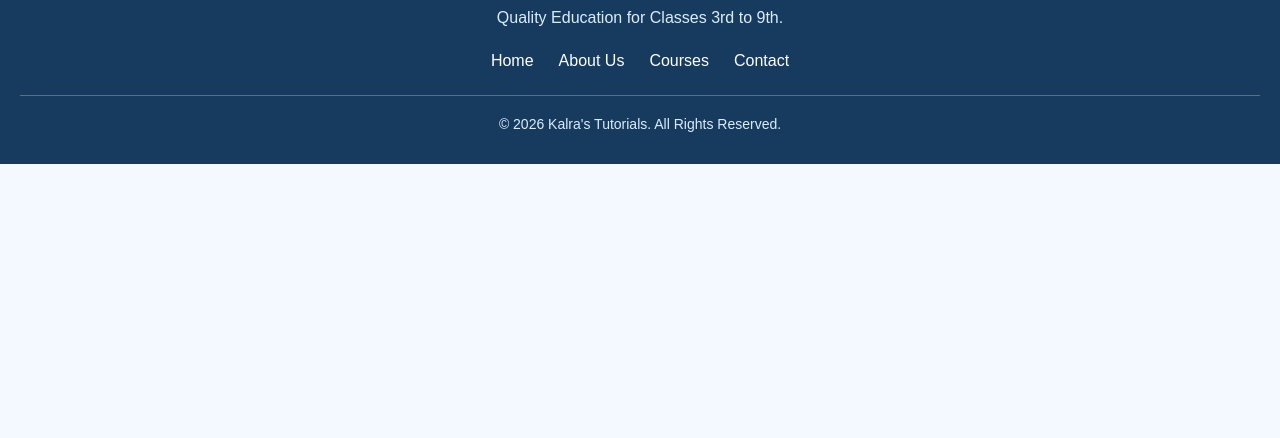
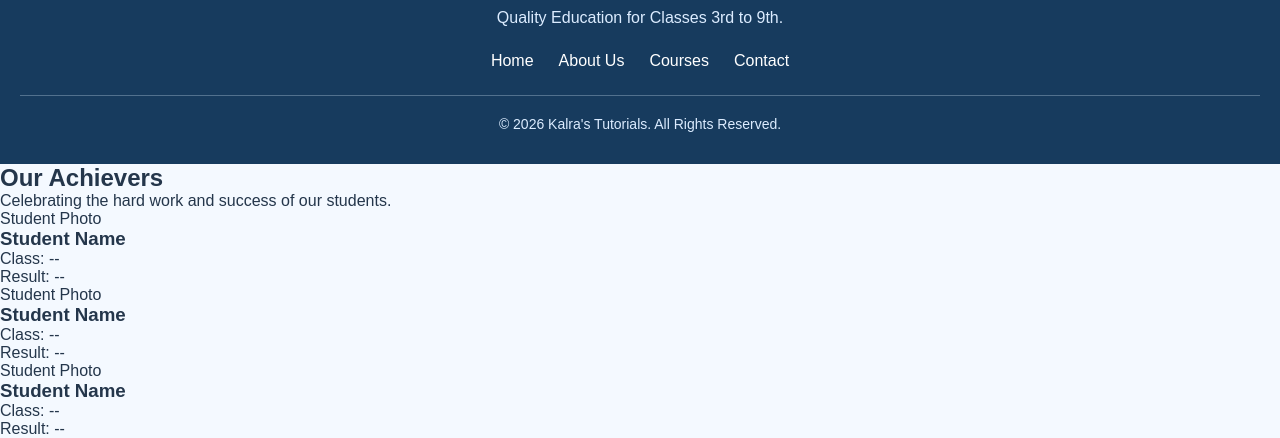
Before and after one commit to ramanjotsk123/my_first_website, a plain HTML site: page index.html in a window 1280 px wide. Shown: the part 3640-4078 px from the top of the page. Before the commit the page ends 3804 px from the top, so only its background shows below. Drawn offline with Linux system fonts and the light colour scheme.

Commit message:
Update index.html

```diff
--- a/index.html
+++ b/index.html
@@ -264,5 +264,42 @@
 </footer>
 <!-- Back to Top Button -->
 <a href="#home" class="back-to-top">↑</a>
+
+<section id="achievers" class="achievers-section">
+    <h2>Our Achievers</h2>
+    <p>Celebrating the hard work and success of our students.</p>
+
+    <div class="student-gallery">
+
+        <div class="student-card">
+            <div class="student-photo">
+                <span>Student Photo</span>
+            </div>
+            <h3>Student Name</h3>
+            <p>Class: --</p>
+            <p>Result: --</p>
+        </div>
+
+        <div class="student-card">
+            <div class="student-photo">
+                <span>Student Photo</span>
+            </div>
+            <h3>Student Name</h3>
+            <p>Class: --</p>
+            <p>Result: --</p>
+        </div>
+
+        <div class="student-card">
+            <div class="student-photo">
+                <span>Student Photo</span>
+            </div>
+            <h3>Student Name</h3>
+            <p>Class: --</p>
+            <p>Result: --</p>
+        </div>
+
+    </div>
+</section>
+
 </body>
 </html>
```
